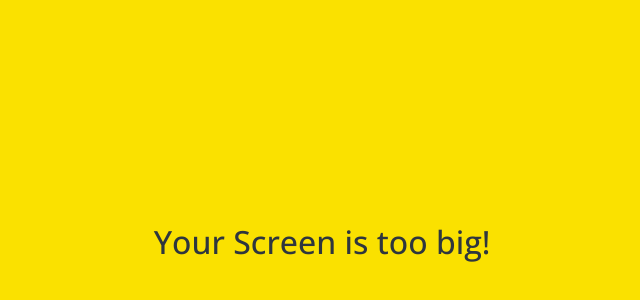
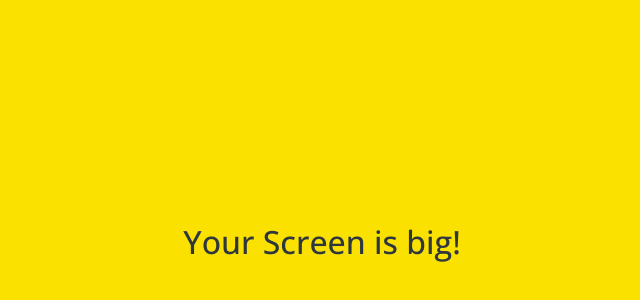
Before and after one commit to months13/KokoaClone, a plain HTML site: page friends.html in a window 1280 px wide. Shown: the part 158-458 px from the top of the page, without its empty margins (318-958 px from the left). Drawn offline with nearby package versions, Linux system fonts and the light colour scheme.

Commit message:
branch experiment

```diff
--- a/friends.html
+++ b/friends.html
@@ -113,7 +113,7 @@
     </div>
 
     <div id = "no-mobile">
-      <span>Your Screen is too big!</span>
+      <span>Your Screen is big!</span>
     </div>
 
     <script
```
